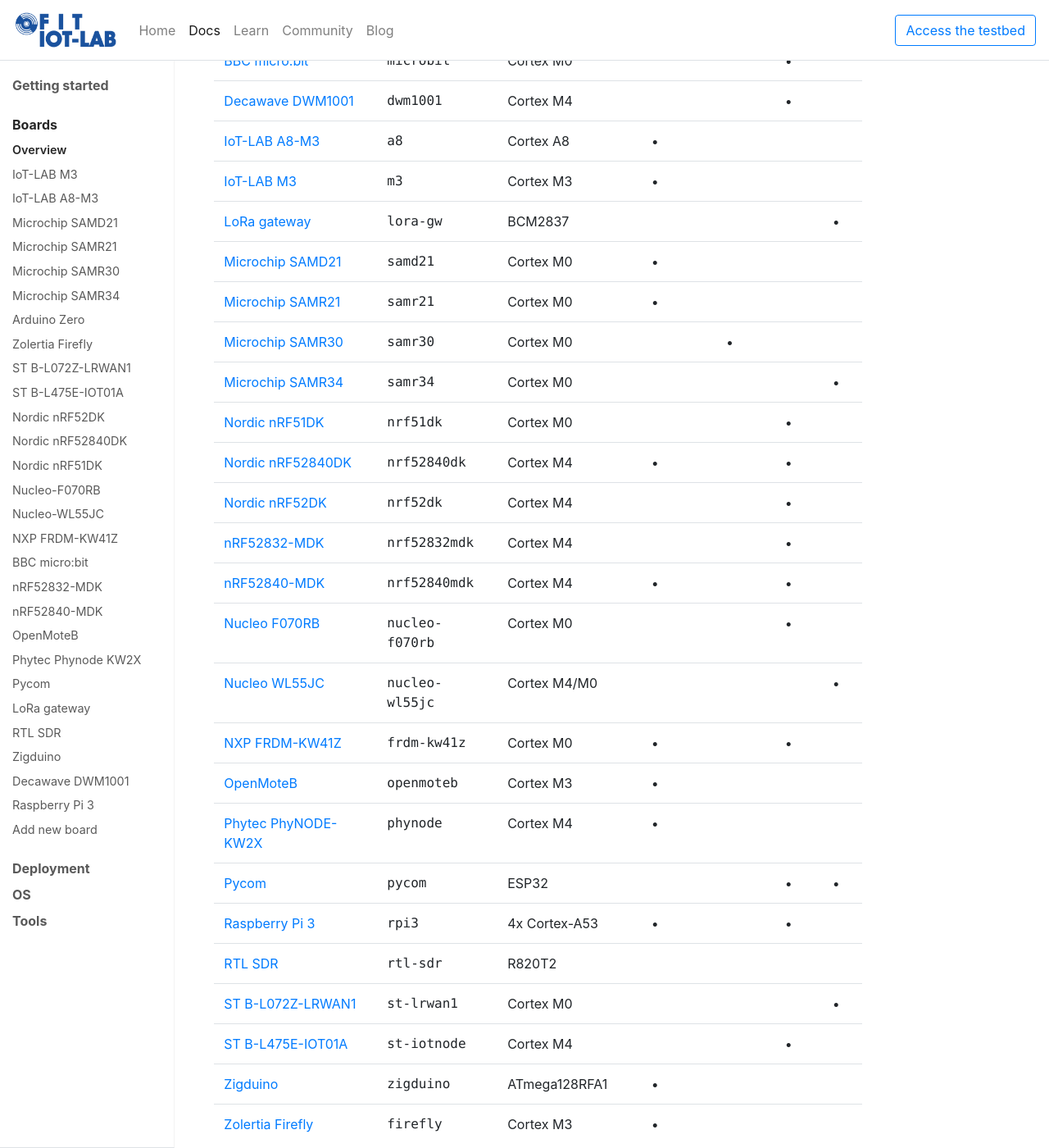
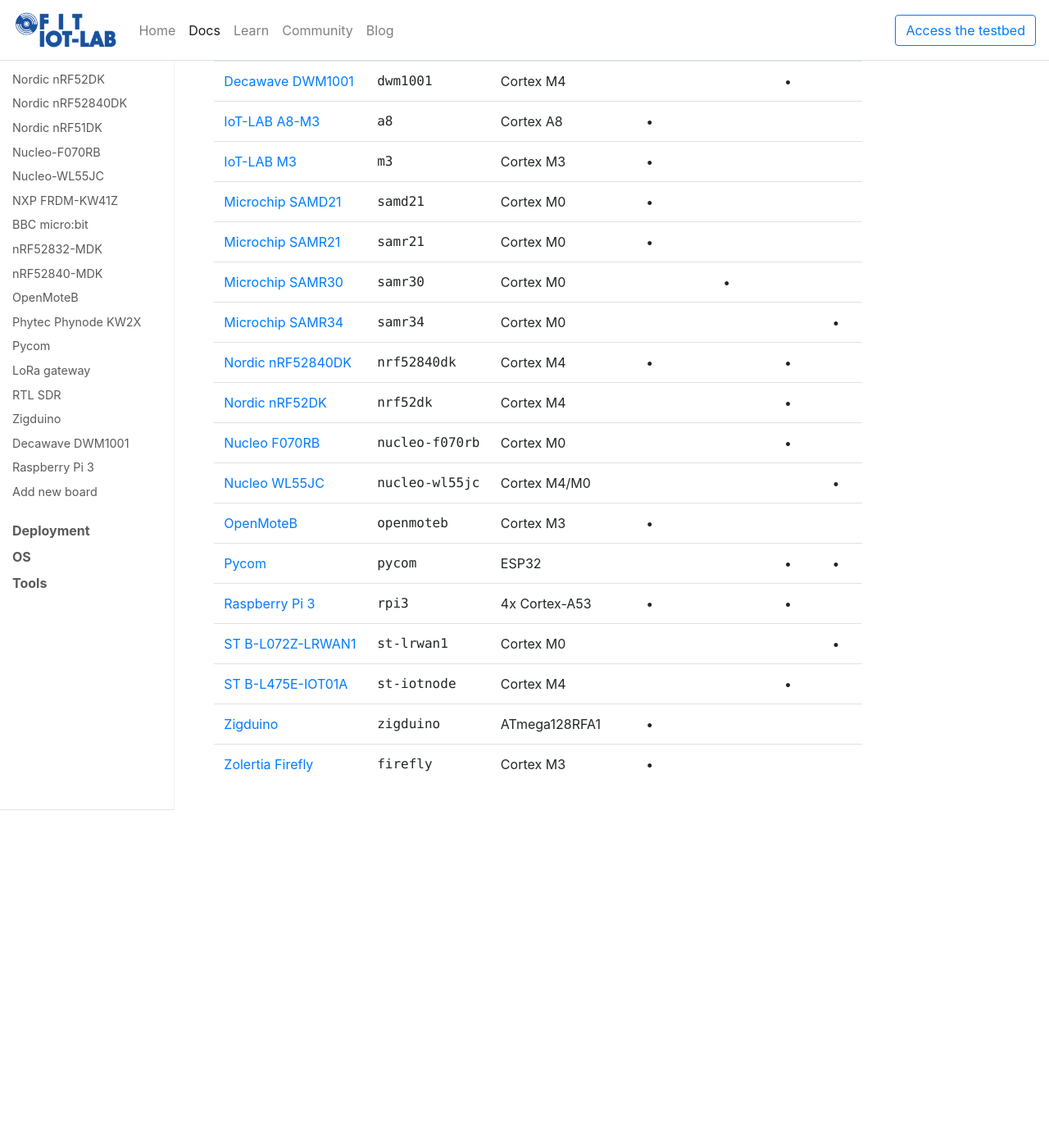
Before and after one commit to iot-lab/iot-lab.github.io, a Jekyll site: the page built from docs/boards/overview.html, in a window 1280 px wide and 1400 px high, scrolled down 440 px. Shown: the whole window at 82% size. Built offline with Jekyll 4.4.1, drawn with Linux system fonts in a browser that asks for light colours; nearby versions of some CDN libraries; comment, search, counter and statistics services are not loaded; after the commit the page ends 1428 px from its top, so only the background shows below that.

Commit message:
_data: update after Saclay deployment update

```diff
--- a/_data/boards.yml
+++ b/_data/boards.yml
@@ -55,11 +55,6 @@
     mcu-soc: Cortex M4
     radio: [802.15.4, BLE]
 -
-    name: Nordic nRF51DK
-    board-id: nrf51dk
-    mcu-soc: Cortex M0
-    radio: [BLE]
--
     name: Nucleo F070RB
     board-id: nucleo-f070rb
     mcu-soc: Cortex M0
@@ -69,21 +64,6 @@
     board-id: nucleo-wl55jc
     mcu-soc: Cortex M4/M0
     radio: [LoRa]
--
-    name: NXP FRDM-KW41Z
-    board-id: frdm-kw41z
-    mcu-soc: Cortex M0
-    radio: [802.15.4, BLE]
--
-    name: nRF52832-MDK
-    board-id: nrf52832mdk
-    mcu-soc: Cortex M4
-    radio: [BLE]
--
-    name: nRF52840-MDK
-    board-id: nrf52840mdk
-    mcu-soc: Cortex M4
-    radio: [802.15.4, BLE]
 -
     name: BBC micro:bit
     board-id: microbit
@@ -95,24 +75,9 @@
     mcu-soc: ESP32
     radio: [LoRa, BLE, Wifi]
 -
-    name: LoRa gateway
-    board-id: lora-gw
-    mcu-soc: BCM2837
-    radio: [LoRa]
--
-    name: RTL SDR
-    board-id: rtl-sdr
-    mcu-soc: R820T2
-    radio: []
--
     name: Arduino Zero
     board-id: arduino-zero
     mcu-soc: Cortex M0
-    radio: [802.15.4]
--
-    name: Phytec PhyNODE-KW2X
-    board-id: phynode
-    mcu-soc: Cortex M4
     radio: [802.15.4]
 -
     name: Zigduino
--- a/_data/deployments.yml
+++ b/_data/deployments.yml
@@ -18,23 +18,14 @@
 - site: Saclay
   deployment:
     - { board: IoT-LAB M3, number: 12}
-    - { board: IoT-LAB A8-M3, number: 155}
+    - { board: IoT-LAB A8-M3, number: 115}
     - { board: Microchip SAMR21, number: 15}
     - { board: Microchip SAMR30, number: 3}
     - { board: Arduino Zero, number: 3}
-    - { board: ST B-L072Z-LRWAN1, number: 25}
+    - { board: ST B-L072Z-LRWAN1, number: 20}
     - { board: Nordic nRF52DK, number: 10}
     - { board: Nordic nRF52840DK, number: 10}
-    - { board: Nordic nRF51DK, number: 5}
-    - { board: "BBC micro:bit", number: 1}
     - { board: ST B-L475E-IOT01A, number: 10}
-    - { board: NXP FRDM-KW41Z, number: 5}
-    - { board: nRF52840-MDK, number: 1}
-    - { board: nRF52832-MDK, number: 1}
-    - { board: Phytec PhyNODE-KW2X, number: 1}
-    - { board: LoRa gateway, number: 1}
-    - { board: RTL SDR, number: 3}
-    - { board: Decawave DWM1001, number: 10}
 
 - site: Strasbourg
   deployment:
--- a/_data/oses.yml
+++ b/_data/oses.yml
@@ -2,7 +2,7 @@
   website: http://www.riot-os.org/
   img: logo-riot.png
   short-desc: <strong>RIOT</strong> is a real-time multi-threading operating system that explicitly considers devices with minimal resources but eases development across the wide range of devices that are typically found in the Internet of Things.
-  boards: [IoT-LAB M3, Arduino Zero, BBC micro bit, Decawave DWM1001, Microchip SAMR21, Microchip SAMR30, Nordic nRF51DK, Nordic nRF52DK, Nordic nRF52840DK, nRF52832-MDK, nRF52840-MDK, NXP FRDM-KW41Z, Phytec PhyNODE-KW2X, ST B-L072Z-LRWAN1, ST B-L475E-IOT01A, Zigduino, Zolertia Firefly, OpenMoteB]
+  boards: [IoT-LAB M3, Arduino Zero, BBC micro bit, Decawave DWM1001, Microchip SAMR21, Microchip SAMR30, Nordic nRF52DK, Nordic nRF52840DK, ST B-L072Z-LRWAN1, ST B-L475E-IOT01A, Zigduino, Zolertia Firefly, OpenMoteB]
 
 - name: Contiki-NG
   website: http://www.contiki-ng.org
@@ -14,7 +14,7 @@
   website: https://www.zephyrproject.org
   img: logo-zephyr.png
   short-desc: <strong>Zephyr</strong>, a Linux Foundation hosted Collaboration Project, is an open source collaborative effort uniting leaders from across the industry to build a best-in-breed small, scalable, real-time operating system (RTOS) optimized for resource-constrained devices, across multiple architectures.
-  boards: [Arduino Zero, BBC micro bit, Decawave DWM1001, Nordic nRF51DK, Nordic nRF52DK, Nordic nRF52840DK, nRF52832-MDK, nRF52840-MDK, NXP FRDM-KW41Z, ST B-L072Z-LRWAN1, ST B-L475E-IOT01A]
+  boards: [Arduino Zero, BBC micro bit, Decawave DWM1001, Nordic nRF52DK, Nordic nRF52840DK, ST B-L072Z-LRWAN1, ST B-L475E-IOT01A]
 
 - name: FreeRTOS
   website: https://www.freertos.org
```
